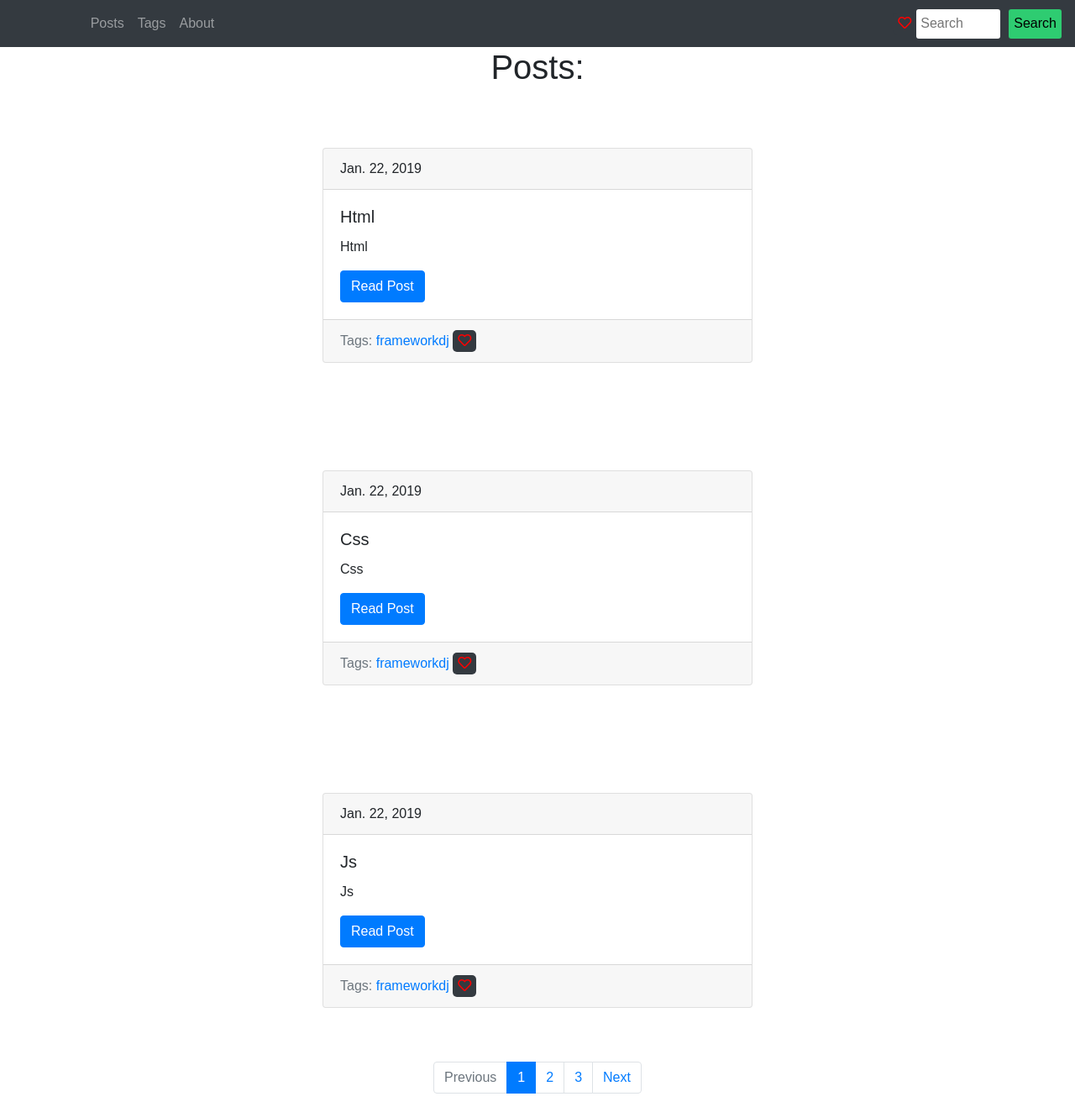
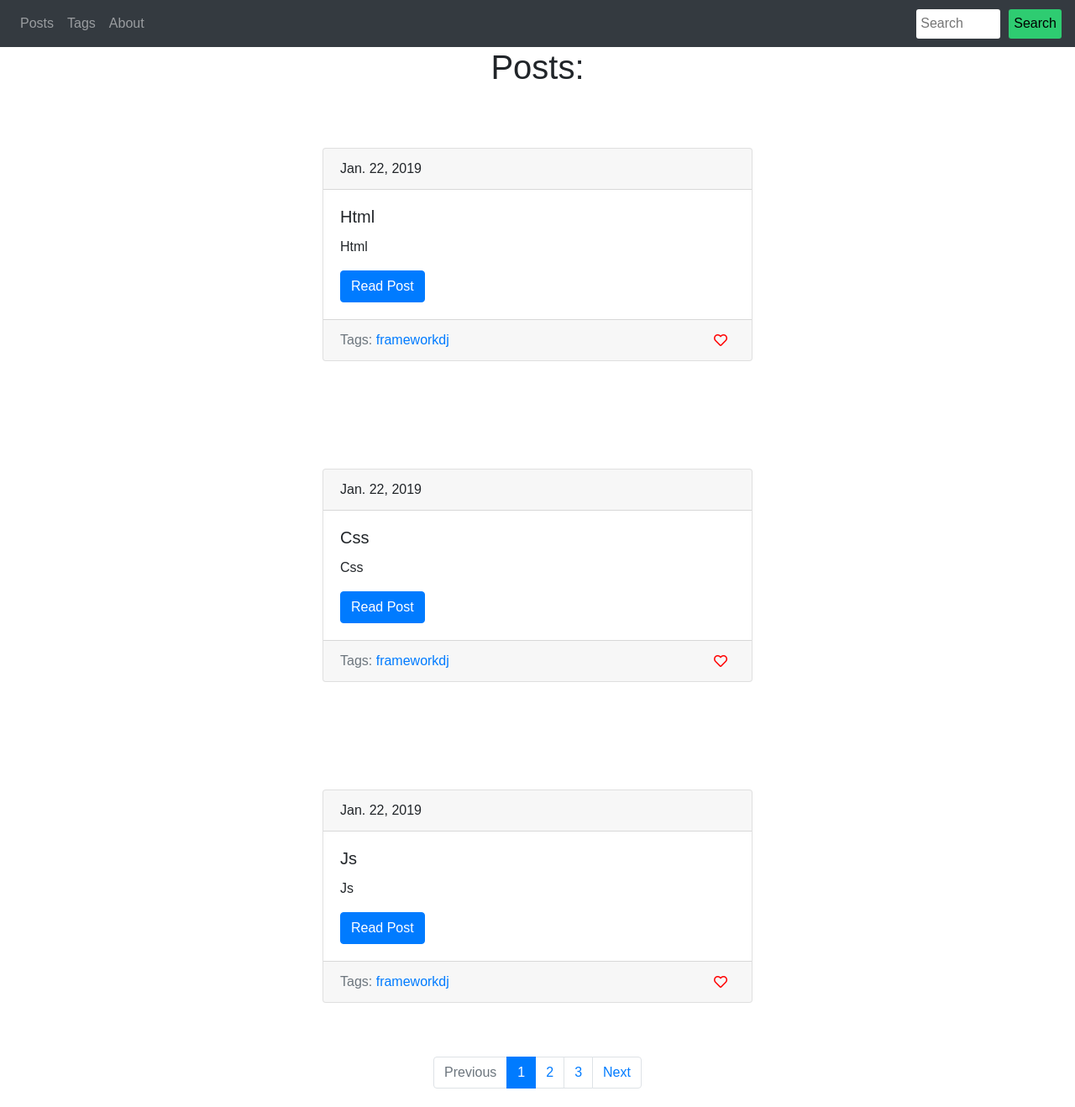
Before and after one commit to DSchMelz/Blog, a Django app: page /blog/ in a window 1280 px wide. Shown: the whole page at 84% size. Run offline with Django 3.2, Linux system fonts and the light colour scheme; data comes from the database, SQL or seed files in the repository; some libraries are stand-ins or nearby versions.

Commit message:
Доработки по внешней части

```diff
--- a/static/css/style.css
+++ b/static/css/style.css
@@ -18,11 +18,7 @@ body {
 
 #navbarTogglerDemo01 {
     display: flex;
-    justify-content: flex-end;
-}
-
-#navbarTogglerDemo01 ul {
-    margin-right: 800px;
+    justify-content: space-between;
 }
 
 form.form-search input {
@@ -96,12 +92,18 @@ button i {
 
 button.like {
     outline: none;
-    background-color: #343A40;
+    background-color: #F7F7F7;
     border: none;
     border-radius: 5px;
     cursor: pointer;
+    position: absolute;
+    left: 90%;
 }
 
 button:hover i {
-    transform: scale(1.5);
+    transform: scale(1.4);
 }
+
+.card-footer {
+    position: relative;
+}
--- a/templates/index.html
+++ b/templates/index.html
@@ -37,7 +37,6 @@
               <a class="nav-link" href="{% url 'aboutList_url'%}">About</a>
             </li>
           </ul>
-          <button class="like"><i class="far fa-heart"></i></button>
           <form class="form-inline form-search" action="{% url 'postsList_url' %}">
               <input type="search" placeholder="Search" aria-label="Search" name="search">
               <button type="submit" class="btn-search">Search</button>
```
